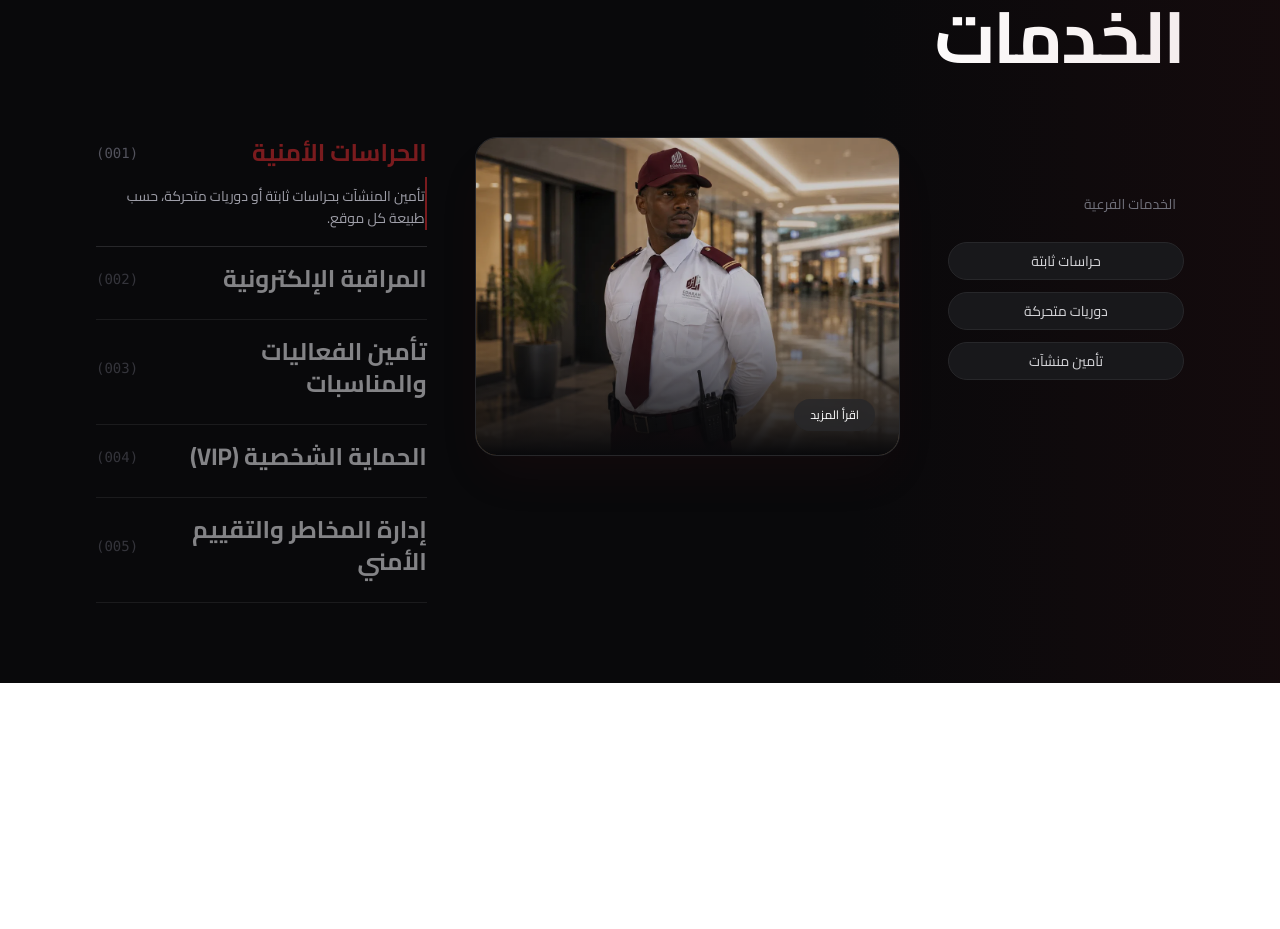
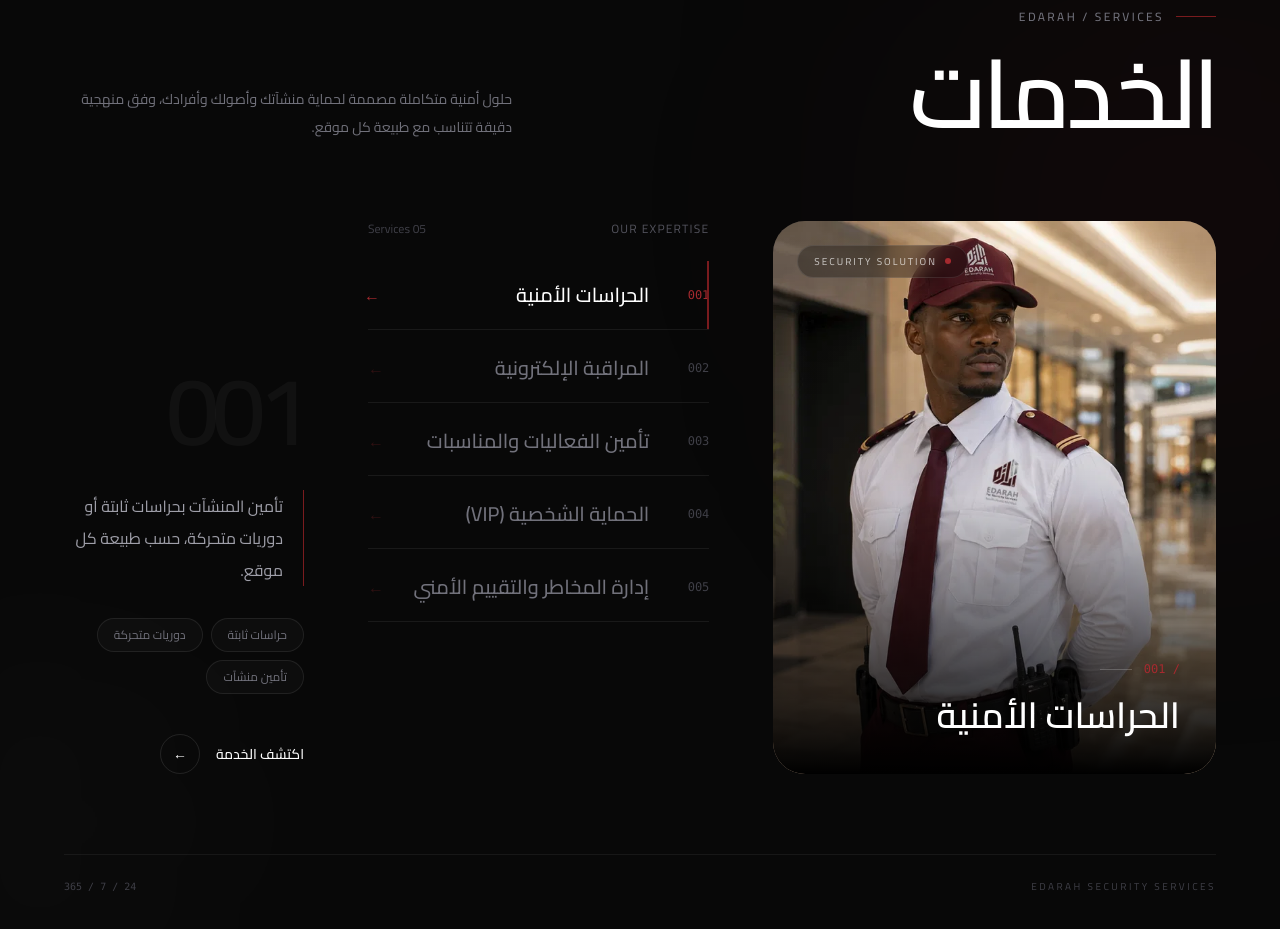
Before and after one commit to AbdullahAbdelmouty/edarah, a Next.js app: page /en in a window 1280 px wide. Shown: the part 2260-3189 px from the top of the page. Before the commit the page ends 2943 px from the top, so only its background shows below. Built offline with nearby package versions, Linux system fonts and the light colour scheme.

Commit message:
refactor: update EdarahServicesSection component structure and styling for improved consistency

```diff
--- a/components/website/sections/EdarahServicesSection.jsx
+++ b/components/website/sections/EdarahServicesSection.jsx
@@ -1,7 +1,8 @@
 "use client";
 
 import React, { useState } from "react";
-import { motion, AnimatePresence } from "framer-motion";
+import { AnimatePresence, motion } from "framer-motion";
+import Image from "next/image";
 
 const servicesData = [
   {
@@ -10,7 +11,7 @@ const servicesData = [
     description:
       "تأمين المنشآت بحراسات ثابتة أو دوريات متحركة، حسب طبيعة كل موقع.",
     tags: ["حراسات ثابتة", "دوريات متحركة", "تأمين منشآت"],
-    image: "/security-team.webp", // Replace with your Edarah guard asset
+    image: "/security-team.webp",
   },
   {
     id: "002",
@@ -50,122 +51,214 @@ export default function EdarahServicesSection() {
   return (
     <section
       dir="rtl"
-      className="relative w-full min-h-screen bg-zinc-950 text-zinc-100 py-20 px-6 md:px-12 lg:px-24 font-sans overflow-hidden"
+      className="relative overflow-hidden bg-[#080808] text-white"
     >
-      {/* Background Accent Element */}
-      <div className="absolute top-0 right-0 w-1/3 h-full bg-gradient-to-l from-[#7A1B1E]/10 to-transparent pointer-events-none" />
+      {/* Ambient background */}
+      <div className="pointer-events-none absolute inset-0">
+        <div className="absolute -right-40 top-20 h-[500px] w-[500px] rounded-full bg-[#7A1B1E]/10 blur-[140px]" />
+        <div className="absolute -left-40 bottom-0 h-[400px] w-[400px] rounded-full bg-white/[0.02] blur-[120px]" />
+      </div>
 
-      {/* Main Header */}
-      <div className="mb-16 text-right">
-        <div className="flex items-center justify-end gap-3 mb-2">
-          <span className="text-sm md:text-base text-zinc-400">
-            ماذا نقدم - بمنهجية إدارة
+      <div className="relative mx-auto max-w-[1600px] px-6 py-24 md:px-10 lg:px-16 lg:py-32">
+        {/* ================= HEADER ================= */}
+        <div className="mb-20 flex flex-col justify-between gap-8 lg:flex-row lg:items-end">
+          <div>
+            <div className="mb-5 flex items-center gap-3">
+              <span className="h-px w-10 bg-[#7A1B1E]" />
+
+              <span className="text-xs font-medium tracking-[0.2em] text-zinc-500">
+                EDARAH / SERVICES
               </span>
-          <div className="w-8 h-8 rounded-full bg-[#7A1B1E] flex items-center justify-center">
-            <span className="text-white text-xs">◆</span>
             </div>
-        </div>
-        <h2 className="text-5xl md:text-7xl font-bold text-white tracking-tight">
+
+            <h2 className="text-5xl font-semibold tracking-[-0.04em] text-white md:text-7xl lg:text-8xl">
               الخدمات
             </h2>
           </div>
 
-      <div className="grid grid-cols-1 lg:grid-cols-12 gap-12 items-start relative z-10">
-        {/* Left Column: Sub-service Tags */}
-        <div className="lg:col-span-3 order-3 lg:order-1 flex flex-col gap-3 justify-center min-h-[300px]">
-          <h4 className="text-zinc-500 text-sm mb-4 ps-2">الخدمات الفرعية</h4>
+          <p className="max-w-md text-sm leading-7 text-zinc-500 lg:text-right">
+            حلول أمنية متكاملة مصممة لحماية منشآتك وأصولك وأفرادك، وفق منهجية
+            دقيقة تتناسب مع طبيعة كل موقع.
+          </p>
+        </div>
+
+        {/* ================= MAIN GRID ================= */}
+        <div className="grid grid-cols-1 gap-10 lg:grid-cols-12 lg:gap-16">
+          {/* ================= SERVICE LIST ================= */}
+          <div className="order-1 lg:order-3 lg:col-span-4">
+            <div className="mb-6 flex items-center justify-between">
+              <span className="text-xs uppercase tracking-widest text-zinc-600">
+                Our Expertise
+              </span>
+
+              <span className="text-xs text-zinc-700">
+                {servicesData.length.toString().padStart(2, "0")} Services
+              </span>
+            </div>
+
+            <div className="space-y-1">
+              {servicesData.map((service) => {
+                const isActive = activeService.id === service.id;
+
+                return (
+                  <motion.button
+                    key={service.id}
+                    onClick={() => setActiveService(service)}
+                    whileHover={{ x: -4 }}
+                    className="group relative flex w-full items-center gap-5 border-b border-white/[0.07] py-5 text-right"
+                  >
+                    {/* Active indicator */}
+                    <motion.div
+                      initial={false}
+                      animate={{
+                        scaleY: isActive ? 1 : 0,
+                        opacity: isActive ? 1 : 0,
+                      }}
+                      className="absolute right-0 top-0 h-full w-[2px] origin-center bg-[#7A1B1E]"
+                    />
+
+                    {/* Number */}
+                    <span
+                      className={`w-10 shrink-0 font-mono text-xs transition-colors ${
+                        isActive ? "text-[#A62A2F]" : "text-zinc-700"
+                      }`}
+                    >
+                      {service.id}
+                    </span>
+
+                    {/* Title */}
+                    <span
+                      className={`flex-1 text-lg font-medium transition-all duration-300 md:text-xl ${
+                        isActive
+                          ? "translate-x-0 text-white"
+                          : "text-zinc-500 group-hover:text-zinc-200"
+                      }`}
+                    >
+                      {service.title}
+                    </span>
+
+                    {/* Arrow */}
+                    <motion.span
+                      animate={{
+                        x: isActive ? -4 : 0,
+                        opacity: isActive ? 1 : 0.25,
+                      }}
+                      className="text-[#A62A2F]"
+                    >
+                      ←
+                    </motion.span>
+                  </motion.button>
+                );
+              })}
+            </div>
+          </div>
+
+          {/* ================= IMAGE ================= */}
+          <div className="order-2 lg:col-span-5">
             <AnimatePresence mode="wait">
               <motion.div
                 key={activeService.id}
-              initial={{ opacity: 0, x: -20 }}
-              animate={{ opacity: 1, x: 0 }}
-              exit={{ opacity: 0, x: -20 }}
-              transition={{ duration: 0.4, staggerChildren: 0.1 }}
-              className="flex flex-wrap lg:flex-col gap-3"
+                initial={{ opacity: 0, scale: 0.97 }}
+                animate={{ opacity: 1, scale: 1 }}
+                exit={{ opacity: 0, scale: 1.02 }}
+                transition={{ duration: 0.55, ease: [0.22, 1, 0.36, 1] }}
+                className="relative aspect-[4/5] overflow-hidden rounded-[2rem] bg-zinc-900 md:aspect-[5/4] lg:aspect-[4/5]"
               >
-              {activeService.tags.map((tag, index) => (
-                <motion.div
-                  key={index}
-                  initial={{ opacity: 0, y: 10 }}
-                  animate={{ opacity: 1, y: 0 }}
-                  transition={{ delay: index * 0.1 }}
-                  className="bg-zinc-900 border border-zinc-800 rounded-full px-5 py-2 text-sm text-center text-zinc-300 hover:bg-[#7A1B1E] hover:text-white transition-colors cursor-default"
-                >
-                  {tag}
-                </motion.div>
-              ))}
-            </motion.div>
-          </AnimatePresence>
+                <Image
+                  src={activeService.image}
+                  alt={activeService.title}
+                  fill
+                  priority
+                  className="object-cover transition-transform duration-700"
+                />
+
+                {/* Image overlay */}
+                <div className="absolute inset-0 bg-gradient-to-t from-black via-black/10 to-transparent" />
+
+                {/* Top label */}
+                <div className="absolute left-6 top-6 flex items-center gap-2 rounded-full border border-white/10 bg-black/30 px-4 py-2 backdrop-blur-md">
+                  <span className="h-1.5 w-1.5 rounded-full bg-[#A62A2F]" />
+
+                  <span className="text-[10px] uppercase tracking-[0.2em] text-white/70">
+                    Security Solution
+                  </span>
                 </div>
 
-        {/* Center Column: Image & Visuals */}
-        <div className="lg:col-span-5 order-2 lg:order-2 flex justify-center items-center">
-          <AnimatePresence mode="wait">
-            <motion.div
-              key={activeService.id}
-              initial={{ opacity: 0, scale: 0.95 }}
-              animate={{ opacity: 1, scale: 1 }}
-              exit={{ opacity: 0, scale: 0.95 }}
-              transition={{ duration: 0.5 }}
-              className="relative w-full aspect-video md:aspect-[4/3] rounded-3xl overflow-hidden border border-zinc-800 shadow-2xl shadow-[#7A1B1E]/10"
-            >
-              <div className="absolute inset-0 bg-gradient-to-t from-zinc-950 via-transparent to-transparent z-10" />
-              {/* Replace with next/image in your project */}
-              <img
-                src={activeService.image}
-                alt={activeService.title}
-                className="object-cover w-full h-full opacity-80"
-              />
-              <div className="absolute bottom-6 right-6 z-20">
-                <button className="bg-zinc-800/80 backdrop-blur-sm hover:bg-[#7A1B1E] text-white text-xs px-4 py-2 rounded-full transition-all">
-                  اقرأ المزيد
-                </button>
+                {/* Bottom content */}
+                <div className="absolute bottom-0 right-0 w-full p-7 md:p-9">
+                  <div className="mb-4 flex items-center gap-3">
+                    <span className="font-mono text-xs text-[#A62A2F]">
+                      / {activeService.id}
+                    </span>
+
+                    <span className="h-px w-8 bg-white/20" />
+                  </div>
+
+                  <h3 className="max-w-lg text-3xl font-semibold leading-tight md:text-4xl">
+                    {activeService.title}
+                  </h3>
                 </div>
               </motion.div>
             </AnimatePresence>
           </div>
 
-        {/* Right Column: Interactive Service List */}
-        <div className="lg:col-span-4 order-1 lg:order-3 flex flex-col gap-4 w-full">
-          {servicesData.map((service) => {
-            const isActive = activeService.id === service.id;
-
-            return (
-              <div
-                key={service.id}
-                onClick={() => setActiveService(service)}
-                className={`group cursor-pointer border-b border-zinc-800 pb-4 transition-all duration-300 ${isActive ? "mt-0" : "opacity-60 hover:opacity-100"}`}
+          {/* ================= DETAILS ================= */}
+          <div className="order-3 flex flex-col justify-end lg:col-span-3">
+            <AnimatePresence mode="wait">
+              <motion.div
+                key={activeService.id}
+                initial={{ opacity: 0, y: 15 }}
+                animate={{ opacity: 1, y: 0 }}
+                exit={{ opacity: 0, y: -10 }}
+                transition={{ duration: 0.35 }}
               >
-                <div className="flex justify-between items-center mb-2">
-                  <h3
-                    className={`text-2xl font-bold transition-colors duration-300 ${isActive ? "text-[#7A1B1E]" : "text-zinc-300 group-hover:text-white"}`}
-                  >
-                    {service.title}
-                  </h3>
-                  <span className="text-zinc-600 font-mono text-sm">
-                    ({service.id})
-                  </span>
+                {/* Number */}
+                <div className="mb-8 text-7xl font-semibold tracking-[-0.08em] text-white/[0.04] md:text-8xl">
+                  {activeService.id}
                 </div>
 
-                {/* Expandable Description */}
-                <AnimatePresence>
-                  {isActive && (
-                    <motion.div
-                      initial={{ height: 0, opacity: 0 }}
-                      animate={{ height: "auto", opacity: 1 }}
-                      exit={{ height: 0, opacity: 0 }}
-                      transition={{ duration: 0.3 }}
-                      className="overflow-hidden"
+                {/* Description */}
+                <p className="border-r border-[#7A1B1E] pr-5 text-base leading-8 text-zinc-400">
+                  {activeService.description}
+                </p>
+
+                {/* Tags */}
+                <div className="mt-8 flex flex-wrap gap-2">
+                  {activeService.tags.map((tag) => (
+                    <span
+                      key={tag}
+                      className="rounded-full border border-white/[0.08] bg-white/[0.025] px-4 py-2 text-xs text-zinc-500 transition-colors hover:border-[#7A1B1E]/50 hover:text-zinc-300"
                     >
-                      <p className="text-zinc-400 text-sm leading-relaxed pt-2 pe-4 border-r-2 border-[#7A1B1E]">
-                        {service.description}
-                      </p>
+                      {tag}
+                    </span>
+                  ))}
+                </div>
+
+                {/* CTA */}
+                <button className="group mt-10 inline-flex items-center gap-4 text-sm font-medium text-white">
+                  <span className="relative">
+                    اكتشف الخدمة
+                    <span className="absolute -bottom-1 right-0 h-px w-full origin-right scale-x-0 bg-[#A62A2F] transition-transform duration-300 group-hover:scale-x-100" />
+                  </span>
+
+                  <span className="flex h-10 w-10 items-center justify-center rounded-full border border-white/10 transition-all duration-300 group-hover:border-[#7A1B1E] group-hover:bg-[#7A1B1E]">
+                    ←
+                  </span>
+                </button>
               </motion.div>
-                  )}
             </AnimatePresence>
           </div>
-            );
-          })}
+        </div>
+
+        {/* ================= BOTTOM META ================= */}
+        <div className="mt-20 flex items-center justify-between border-t border-white/[0.06] pt-6">
+          <span className="text-[10px] uppercase tracking-[0.25em] text-zinc-700">
+            EDARAH SECURITY SERVICES
+          </span>
+
+          <span className="font-mono text-[10px] text-zinc-700">
+            24 / 7 / 365
+          </span>
         </div>
       </div>
     </section>
```
Lines whose indentation alone changed are shown as unchanged.
